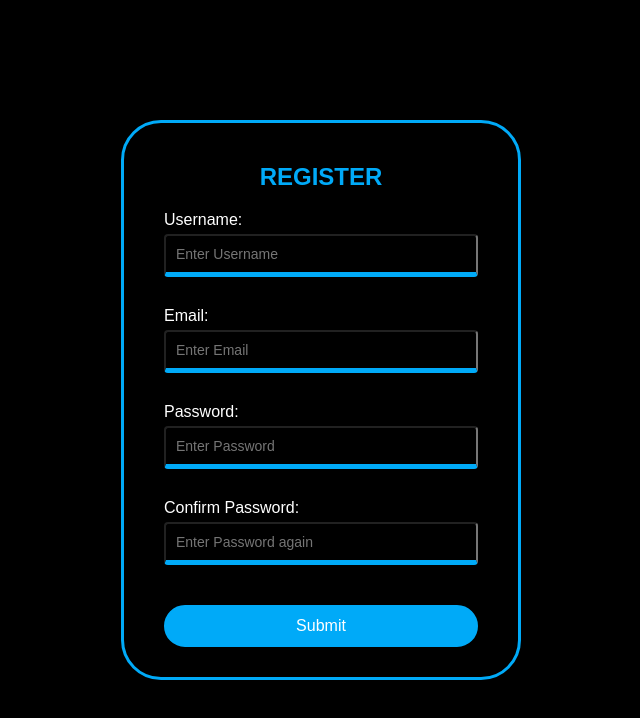
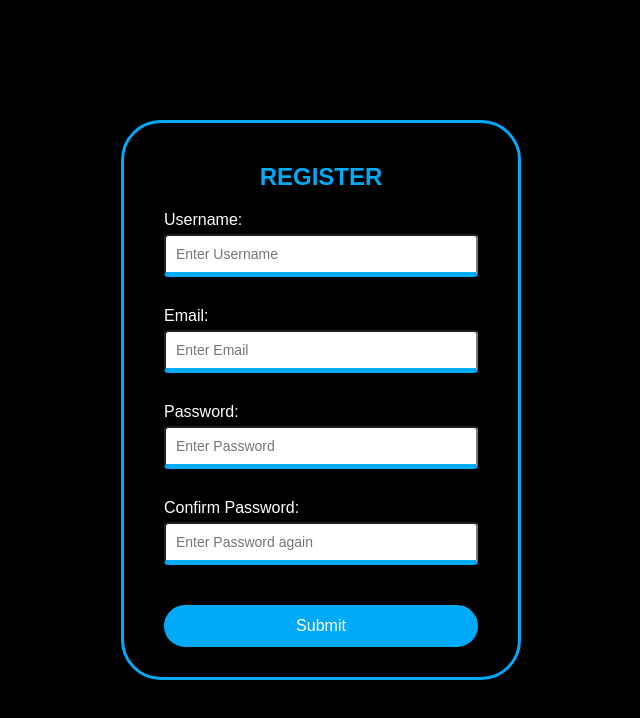
Before and after one commit to Sarthaknegigit/VanillaJSProjects, a plain HTML site: page FormValidator/index.html in a window 1280 px wide. Shown: the whole page, without its empty margins (319-959 px from the left). Drawn offline with Linux system fonts and the light colour scheme.

Commit message:
changed inpur field color back to #ffff

```diff
--- a/FormValidator/style.css
+++ b/FormValidator/style.css
@@ -59,7 +59,7 @@ h2{
 }
 
 .form-control input {
-    background-color:#0000;
+    background-color:#ffff;
     border-bottom:5px solid #00aaf8;
     border-radius: 4px;
     display: block;
```
